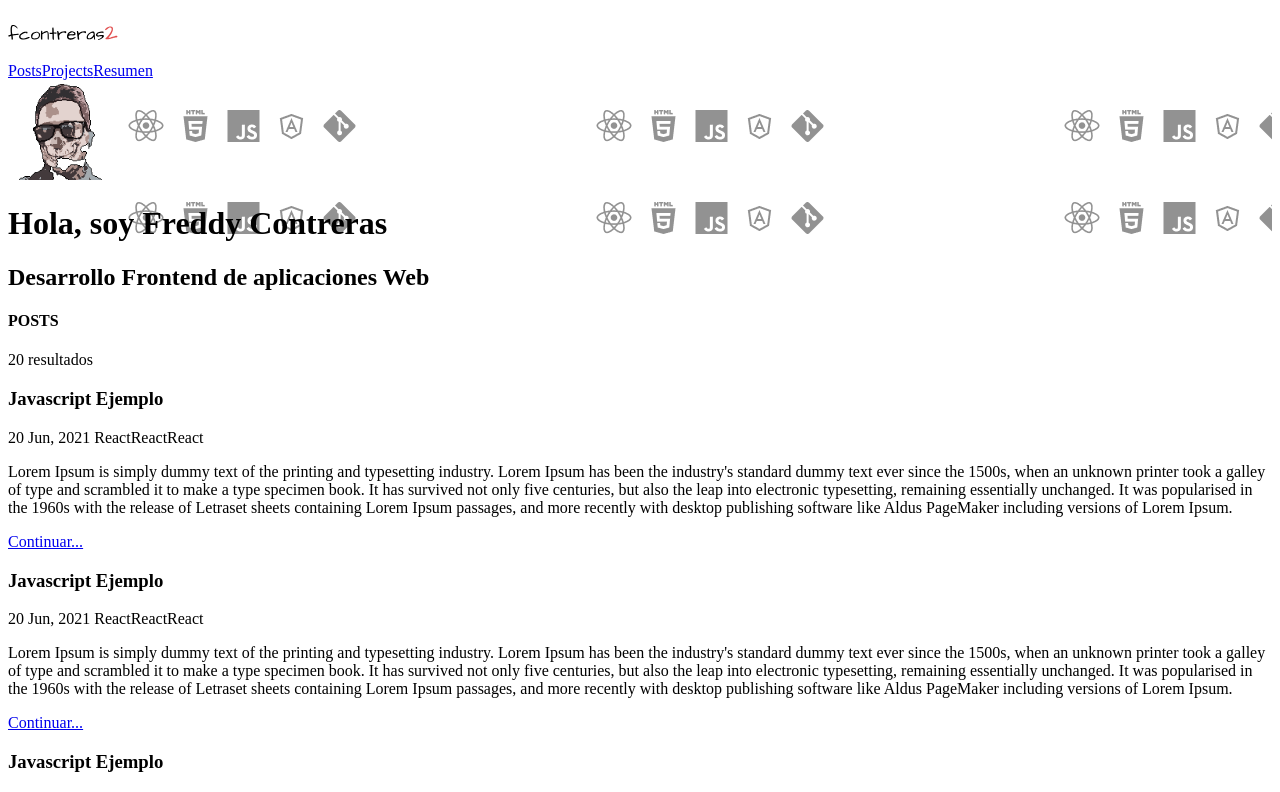
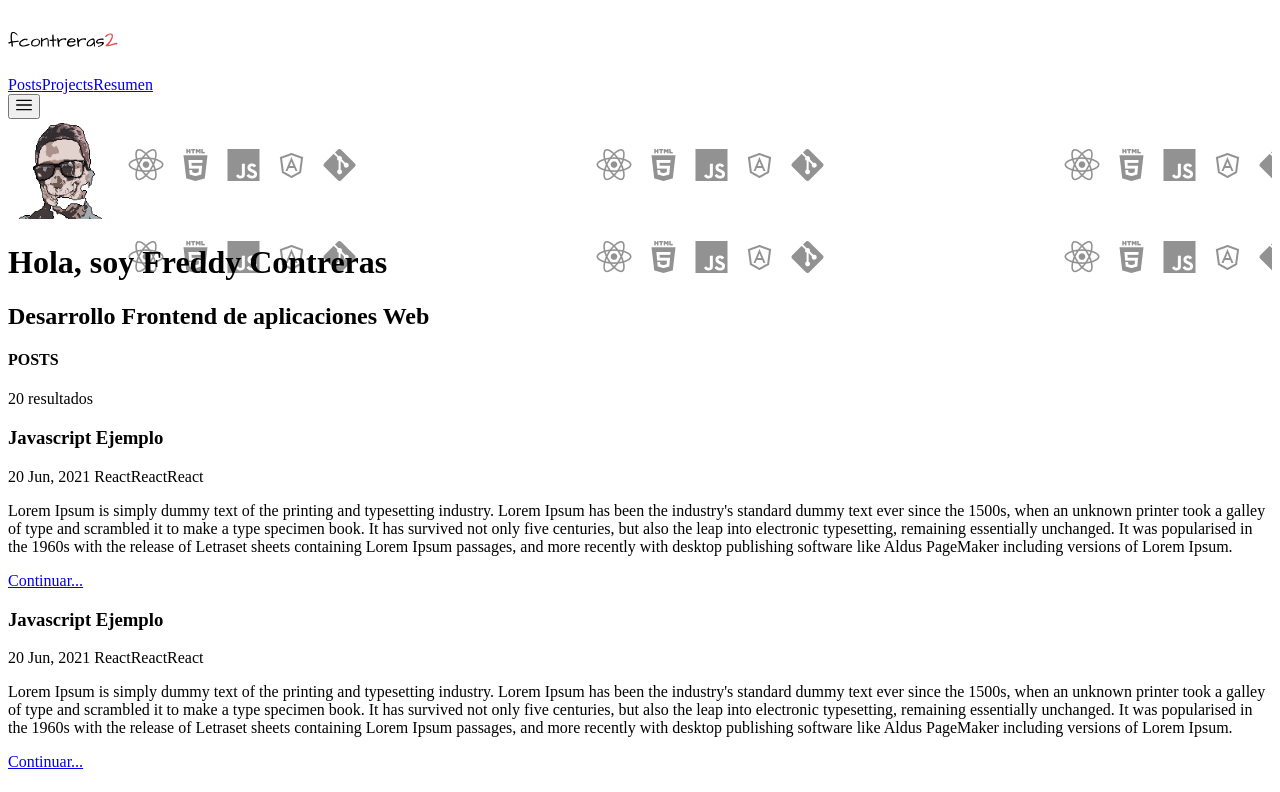
Before and after one commit to fcontreras2/myweb-front, a Next.js app: page / in a window 1280 px wide. Shown: the top 792 px of the page. Built offline with nearby package versions, Linux system fonts and the light colour scheme.

Commit message:
- Add icons

```diff
--- a/next.config.js
+++ b/next.config.js
@@ -7,6 +7,14 @@ const nextConfig = {
   sassOptions: {
     includePaths: [path.join(__dirname, 'styles')],
   },
+  webpack(config) {
+    config.module.rules.push({
+      test: /\.svg$/,
+      use: ["@svgr/webpack"]
+    });
+
+    return config;
+  }
 };
 
 module.exports = nextConfig;
--- a/package.json
+++ b/package.json
@@ -15,6 +15,7 @@
     "sass": "^1.49.9"
   },
   "devDependencies": {
+    "@svgr/webpack": "^6.2.1",
     "@tailwindcss/line-clamp": "^0.3.1",
     "@types/node": "17.0.21",
     "@types/react": "17.0.39",
--- a/src/components/Avatar/index.tsx
+++ b/src/components/Avatar/index.tsx
@@ -7,7 +7,7 @@ const Avatar = () => (
   >
 
     <div className="container z-10">
-      <div className="text-center  p-6  w-1/2 mx-auto">
+      <div className="text-center p-6  lg:w-1/2 mx-auto">
         <div className="mx-auto rounded-full w-[100px] h-[100px] overflow-hidden relative border-2 mb-6">
           <Image
             src="/avatar.png"
@@ -15,7 +15,7 @@ const Avatar = () => (
             width={100}
             height={100}
           />
-        </div>{" "}
+        </div>
         <h1 className="font-poppins font-semibold text-gray-700 uppercase">
           Hola, soy <span className="text-primary-500">Freddy Contreras</span>
         </h1>
--- a/src/pages/index.tsx
+++ b/src/pages/index.tsx
@@ -6,9 +6,9 @@ const Home: NextPage = () => {
   return (
     <>
       <Layout avatar className="pt-16">
-        <div className="col-start-1 col-end-11">
+        <div className="col-span-16 lg:col-start-1 lg:col-end-11">
           <div className="flex justify-between items-end">
-            <h4 className="text-3xl font-semibold border-b-2 w-32 border-b-primary-300">
+            <h4 className="text-2xl lg:text-3xl font-semibold border-b-2 w-32 border-b-primary-300">
               POSTS
             </h4>
             <p className="text-gray-600">20 resultados</p>
@@ -57,7 +57,7 @@ const Home: NextPage = () => {
               </div>
             ))}
         </div>
-        <div className="col-start-13 col-span-4 relative">
+        <div className="col-span-16 lg:col-start-13 lg:col-span-4 relative">
           <div className="sticky ">
             <h3 className="text-lg font-semibold border-b-2 w-32 border-b-primary-300">
               PROJECTS
--- a/src/shared/NavBar/index.tsx
+++ b/src/shared/NavBar/index.tsx
@@ -1,6 +1,8 @@
 import Image from "next/image";
 import Link from "next/link";
 import NavBarLink from "./NavBarLink";
+import MenuBars from "icons/menu-bars.svg";
+import { useState } from "react";
 
 const LINKS: { url: string; title: string }[] = [
   { title: "Posts", url: "/" },
@@ -9,23 +11,45 @@ const LINKS: { url: string; title: string }[] = [
 ];
 
 const NavBar = () => {
+  const [open, setOpen] = useState<boolean>(false);
+
   return (
+    <>
       <div className="w-full fixed bg-white z-20 border-gray-100 border-b-2 ">
-      <header className="container flex items-center mx-auto">
+        <header className="container relative flex items-center justify-between mx-auto">
           <div className="flex items-center h-16 justify-between w-1/2">
             <Link href={"/"}>
               <a>
-              <Image src="/logo.svg" width={110} height={50} alt="Logo fcontreras2" />
+                <Image
+                  src="/logo.svg"
+                  width={110}
+                  height={"64px"}
+                  alt="Logo fcontreras2"
+                />
               </a>
             </Link>
           </div>
-        <div className="flex justify-end  space-x-8 w-1/2">
+          <div className="hidden  lg:flex justify-end  space-x-8 w-1/2">
             {LINKS.map((link) => (
               <NavBarLink key={link.url} {...link} />
             ))}
           </div>
+          <button className="p-4 right-4 lg:hidden" onClick={() => setOpen(!open)}>
+            <MenuBars height={"16px"} width={"16px"} />
+          </button>
         </header>
       </div>
+      {
+        open &&
+        <div className="z-20 lg:hidden absolute mt-[66px] h-screen w-screen bg-white pt-4">
+          <div className="container mx-auto flex flex-col space-y-4">
+            {LINKS.map((link) => (
+              <NavBarLink key={link.url} {...link} />
+            ))}
+          </div>
+        </div>
+      }
+    </>
   );
 };
 
```
Also changed, not shown: tailwind.config.js (+5 -2 lines), src/icons/menu-bars.svg (added), 1 other file (tests, documents, lock files or other folders). Lines whose indentation alone changed are shown as unchanged.
